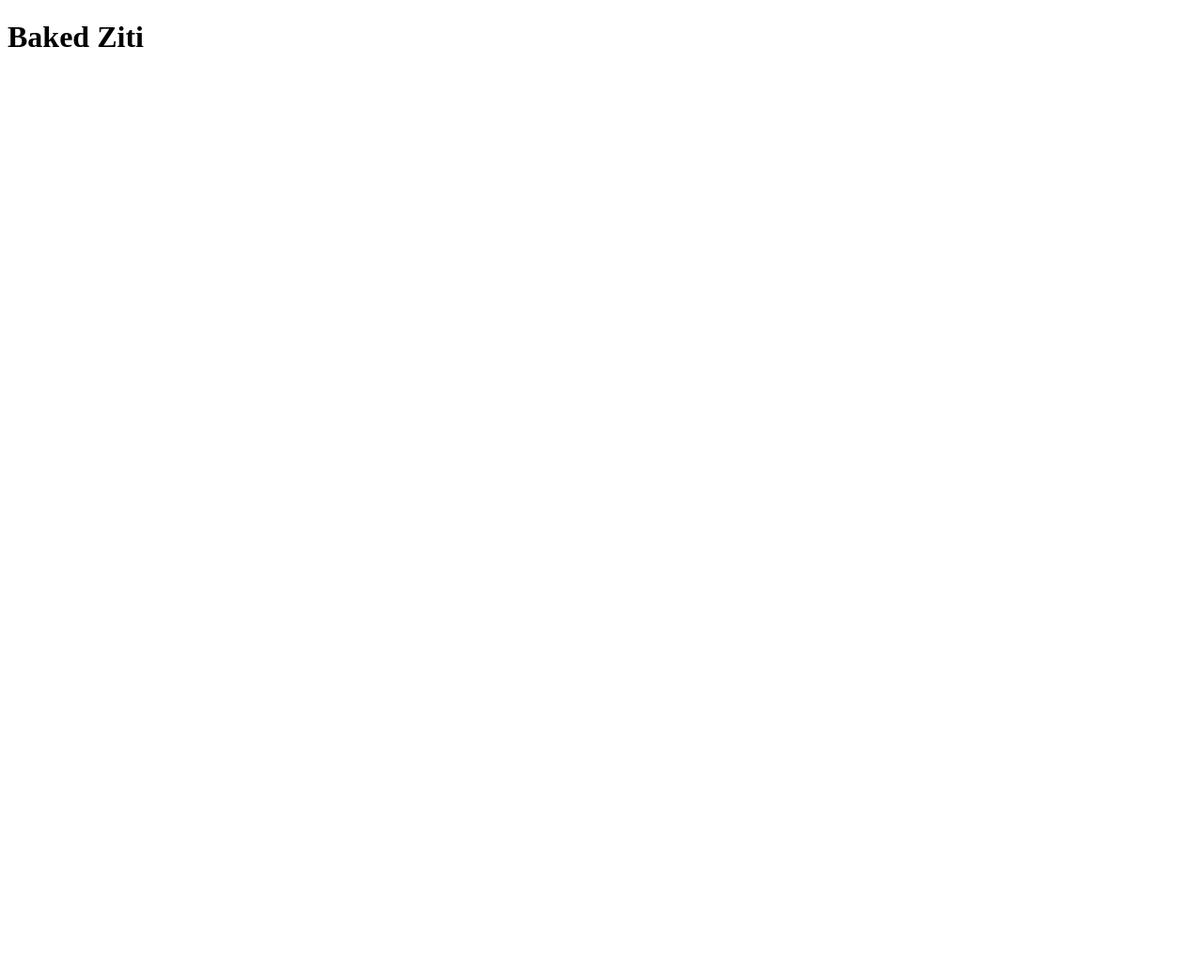
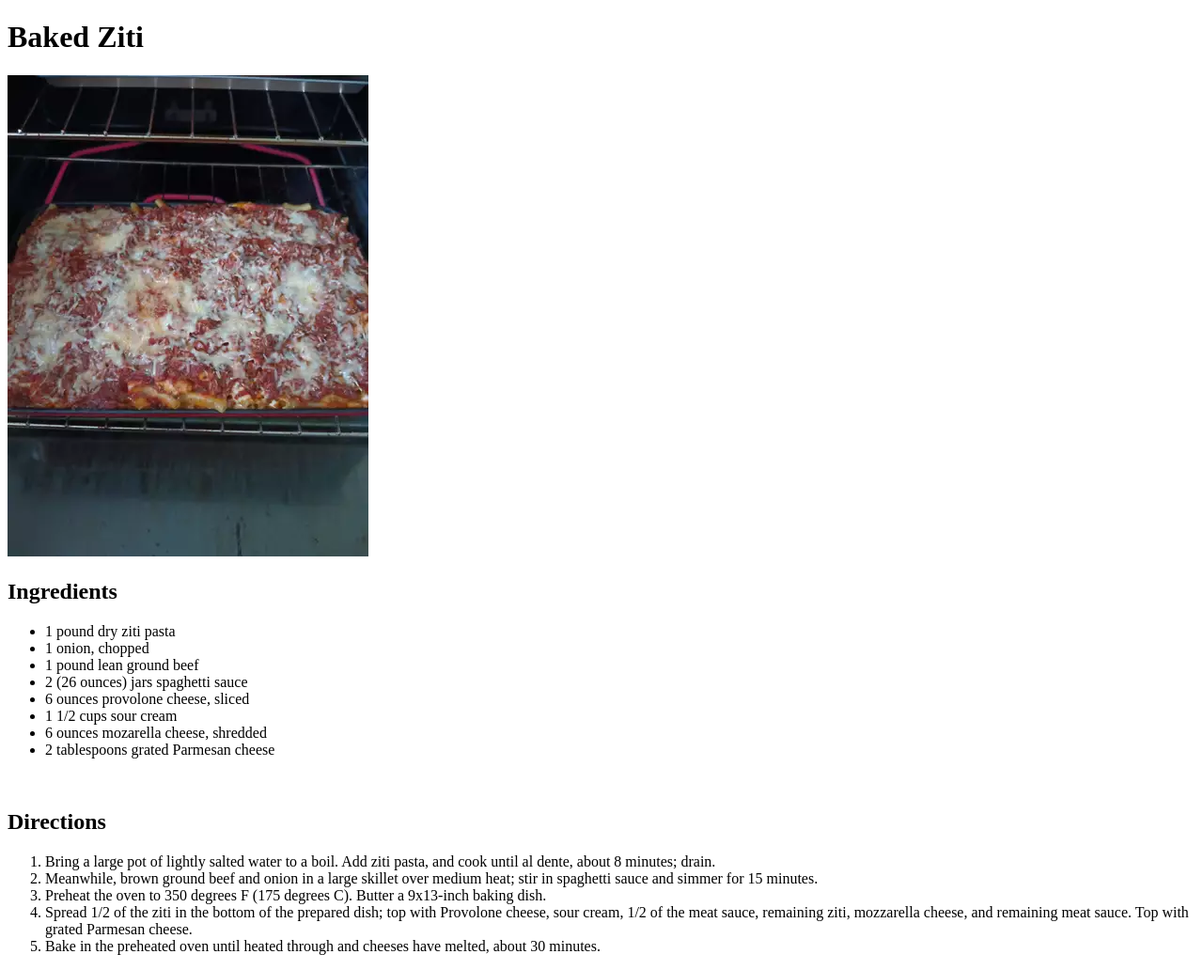
Before and after one commit to jsteph56/odin-recipes, a plain HTML site: page recipes/bakedziti.html in a window 1280 px wide. Shown: the whole page at 94% size. Before the commit the page ends 800 px from the top, so only its background shows below. Drawn offline with Linux system fonts and the light colour scheme.

Commit message:
Created page for recipe w/ ingredients list and directions

```diff
--- a/recipes/bakedziti.html
+++ b/recipes/bakedziti.html
@@ -7,5 +7,27 @@
 </head>
 <body>
     <h1>Baked Ziti</h1>
+    <img src="../images/backedziti.jpeg" alt="">
+    <br>
+    <h2>Ingredients</h2>
+    <ul>
+        <li>1 pound dry ziti pasta</li>
+        <li>1 onion, chopped</li>
+        <li>1 pound lean ground beef</li>
+        <li>2 (26 ounces) jars spaghetti sauce</li>
+        <li>6 ounces provolone cheese, sliced</li>
+        <li>1 1/2 cups sour cream</li>
+        <li>6 ounces mozarella cheese, shredded</li>
+        <li>2 tablespoons grated Parmesan cheese</li>
+    </ul>
+    <br>
+    <h2>Directions</h2>
+    <ol>
+        <li>Bring a large pot of lightly salted water to a boil. Add ziti pasta, and cook until al dente, about 8 minutes; drain.</li>
+        <li>Meanwhile, brown ground beef and onion in a large skillet over medium heat; stir in spaghetti sauce and simmer for 15 minutes.</li>
+        <li>Preheat the oven to 350 degrees F (175 degrees C). Butter a 9x13-inch baking dish.</li>
+        <li>Spread 1/2 of the ziti in the bottom of the prepared dish; top with Provolone cheese, sour cream, 1/2 of the meat sauce, remaining ziti, mozzarella cheese, and remaining meat sauce. Top with grated Parmesan cheese.</li>
+        <li>Bake in the preheated oven until heated through and cheeses have melted, about 30 minutes.</li>
+    </ol>
 </body>
 </html>
```
Also changed, not shown: index.html (+1 -1 lines), images/backedziti.jpeg (added).
